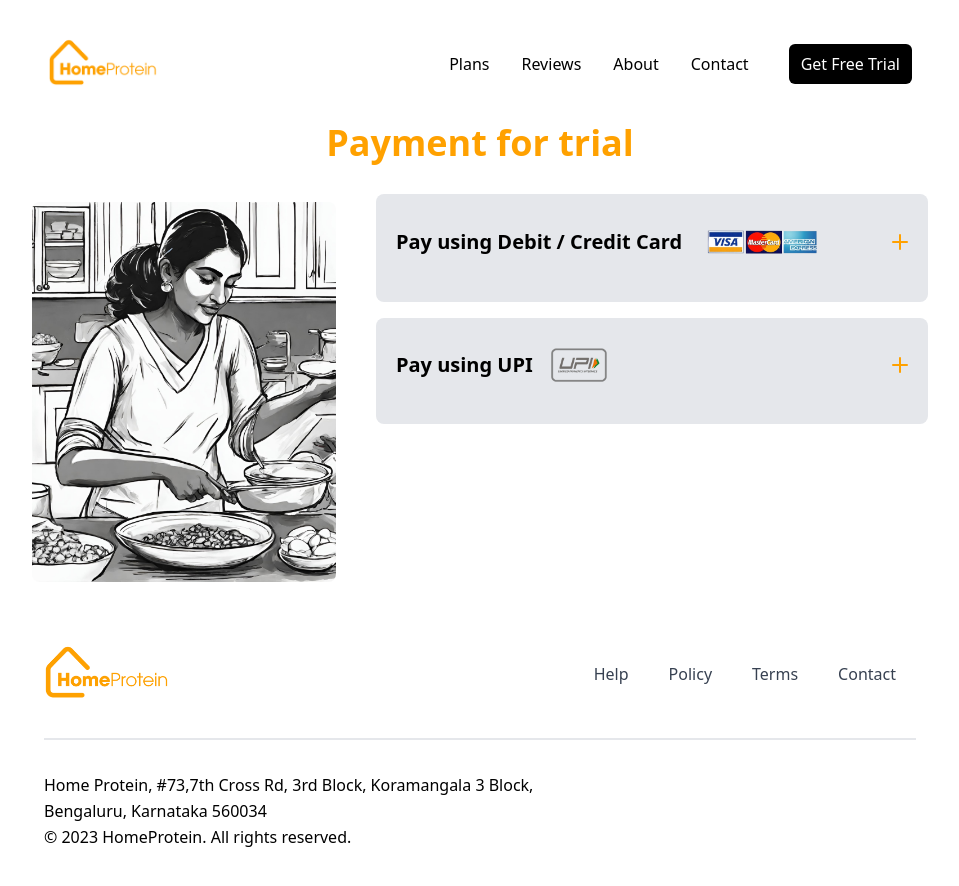
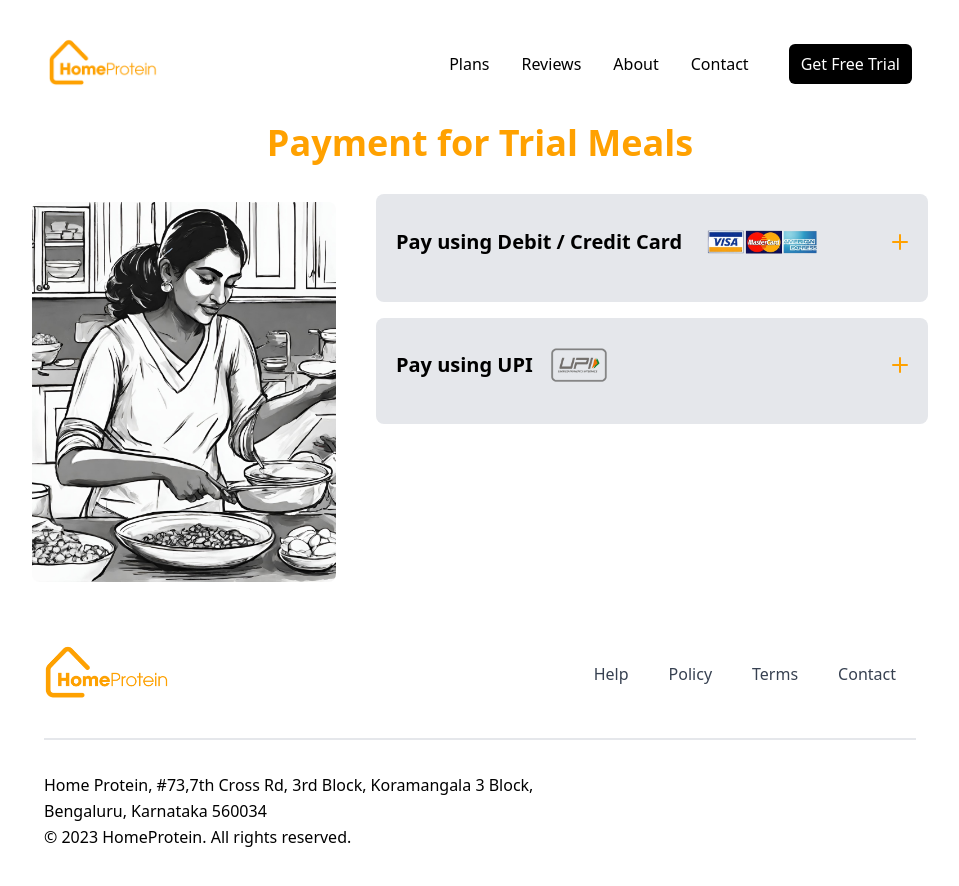
Before and after one commit to DanishQ1011/homeprotein, a Next.js app: page /payment in a window 1280 px wide. Shown: the top 886 px of the page, without its empty margins (160-1119 px from the left). Built offline with nearby package versions, Linux system fonts and the light colour scheme.

Commit message:
Update PaymentOption.jsx

```diff
--- a/src/components/PaymentOption.jsx
+++ b/src/components/PaymentOption.jsx
@@ -16,7 +16,7 @@
     <>
     <Navbar/>
     <main className="mx-44 mt-[100px] max-lg:mx-auto">
-      <h1 className="text-center text-[36px] text-primary1 font-semibold max-sm:text-[30px]">Payment for trial</h1>
+      <h1 className="text-center text-[36px] text-primary1 font-semibold max-sm:text-[30px]">Payment for Trial Meals</h1>
       <div className="flex gap-10 max-sm:flex-col-reverse">
       <div className="mt-8">
       <Image src={paymentimg} alt="paymentimg" width={400} className="rounded-lg" />
```
